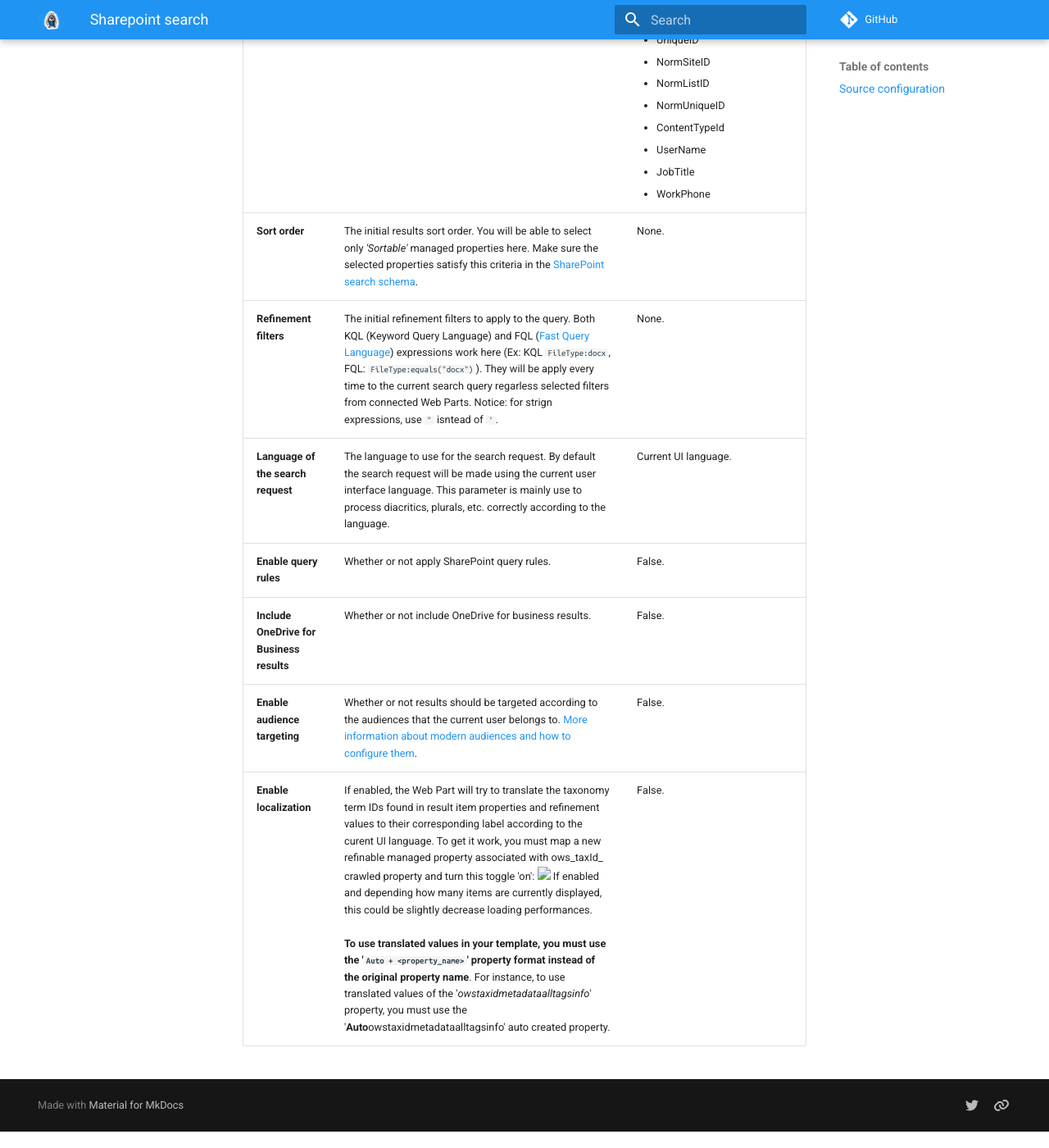
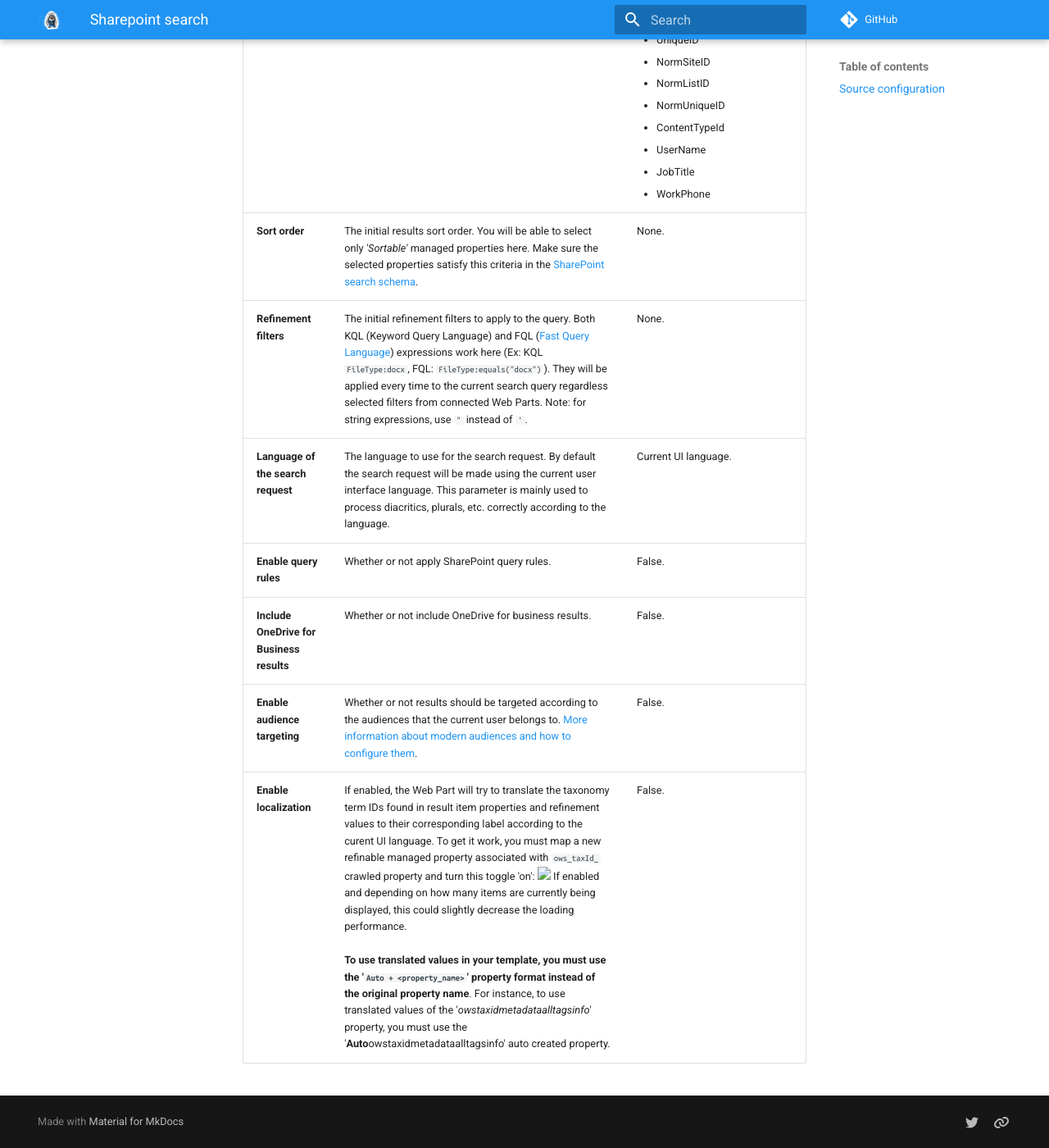
Before and after one commit to dominic5perezd/pnp-modern-search, an MkDocs documentation site: the page built from docs/usage/search-results/data-sources/sharepoint-search.md, in a window 1280 px wide and 1400 px high, scrolled down 1010 px. Shown: the whole window at 82% size. Built offline with MkDocs 1.6.1 and Material for MkDocs 9.7.7, drawn with Linux system fonts in a browser that asks for light colours; comment, search, counter and statistics services are not loaded; some of the changed text lies outside the part shown.

Commit message:
Update sharepoint-search.md

```diff
--- a/docs/usage/search-results/data-sources/sharepoint-search.md
+++ b/docs/usage/search-results/data-sources/sharepoint-search.md
@@ -6,14 +6,14 @@ The _'SharePoint Search'_ data source retrieve items from the SharePoint search
 
 | Setting | Description | Default value
 | ------- |---------------- | ---------- |
-| **Query text** | The input query text to pass to the search engine. This setting is not configurable directly in the data source options. To enable it you use go the the third configuration page of the Web Part and selected either a static or dynamic value (Ex: from a connected search box Web Part). See [the connection documentation](#) for more information on how to configure this option. This value can be then used in the **Query template** using the `{searchTerms}` token. Also this value can be a [Keyword Query Language expression (KQL)](https://docs.microsoft.com/en-us/sharepoint/dev/general-development/keyword-query-language-kql-syntax-reference). | None.
+| **Query text** | The input query text to pass to the search engine. This setting is not configurable directly in the data source options. To enable it, go to the third configuration page of the Web Part and select either a static or dynamic value (Ex: from a connected search box Web Part). See [the connection documentation](../../search-results/connections/index.md) for more information on how to configure this option. This value can be then used in the **Query template** using the `{searchTerms}` token. Also this value can be a [Keyword Query Language expression (KQL)](https://docs.microsoft.com/sharepoint/dev/general-development/keyword-query-language-kql-syntax-reference). | None.
 | **Query template** | The search query template to use. It allows you to use dynamic tokens according to the context or specifiy conditions that should always apply to the query. | `{searchTerms}`
-| **Result source ID** | Can be either a builtin result source ID listed in the dropdown or a custom result source GUID that you type. In this case to take effect, you must press _'Enter'_ to save the value. | LocalSharePointResults
+| **Result source ID** | Can be either a built-in result source ID listed in the dropdown or a custom result source GUID that you type. In this case to take effect, you must press _'Enter'_ to save the value. | LocalSharePointResults
 | **Selected properties** | The SharePoint managed properties to retrieve from the results. They can be used with the same name in layouts and slots afterwards. | <ul><li>Title</li><li>Path</li><li>DefaultEncodingURL</li><li>FileType</li><li>HitHighlightedSummary</li><li>AuthorOWSUSER</li><li>owstaxidmetadataalltagsinfo</li><li>Created</li><li>UniqueID</li><li>NormSiteID</li><li>NormListID</li><li>NormUniqueID</li><li>ContentTypeId</li><li>UserName</li><li>JobTitle</li><li>WorkPhone</ul>
-| **Sort order** | The initial results sort order. You will be able to select only _'Sortable'_ managed properties here. Make sure the selected  properties satisfy this criteria in the [SharePoint search schema](https://docs.microsoft.com/en-us/sharepoint/technical-reference/crawled-and-managed-properties-overview). | None.
-| **Refinement filters** | The initial refinement filters to apply to the query. Both KQL (Keyword Query Language) and FQL ([Fast Query Language](https://docs.microsoft.com/en-us/sharepoint/dev/general-development/fast-query-language-fql-syntax-reference)) expressions work here (Ex: KQL `FileType:docx`, FQL: `FileType:equals("docx")`). They will be apply every time to the current search query regarless selected filters from connected Web Parts. Notice: for strign expressions, use `"` isntead of `'`. | None.
-| **Language of the search request** | The language to use for the search request. By default the search request will be made using the current user interface language. This parameter is mainly use to process diacritics, plurals, etc. correctly according to the language. | Current UI language.
+| **Sort order** | The initial results sort order. You will be able to select only _'Sortable'_ managed properties here. Make sure the selected  properties satisfy this criteria in the [SharePoint search schema](https://docs.microsoft.com/sharepoint/technical-reference/crawled-and-managed-properties-overview). | None.
+| **Refinement filters** | The initial refinement filters to apply to the query. Both KQL (Keyword Query Language) and FQL ([Fast Query Language](https://docs.microsoft.com/sharepoint/dev/general-development/fast-query-language-fql-syntax-reference)) expressions work here (Ex: KQL `FileType:docx`, FQL: `FileType:equals("docx")`). They will be applied every time to the current search query regardless selected filters from connected Web Parts. Note: for string expressions, use `"` instead of `'`. | None.
+| **Language of the search request** | The language to use for the search request. By default the search request will be made using the current user interface language. This parameter is mainly used to process diacritics, plurals, etc. correctly according to the language. | Current UI language.
 | **Enable query rules** | Whether or not apply SharePoint query rules. | False.
 | **Include OneDrive for Business results** | Whether or not include OneDrive for business results. | False.
-| **Enable audience targeting** | Whether or not results should be targeted according to the audiences that the current user belongs to. [More information about modern audiences and how to configure them](https://support.microsoft.com/en-us/office/target-navigation-news-and-files-to-specific-audiences-33d84cb6-14ed-4e53-a426-74c38ea32293). | False.
-| **Enable localization** | If enabled, the Web Part will try to translate the taxonomy term IDs found in result item properties and refinement values to their corresponding label according to the curent UI language. To get it work, you must map a new refinable managed property associated with ows_taxId_ crawled property and turn this toggle 'on': <a href="../../../assets/webparts/search-results/localization_crawled_property.png"><img src="../../../assets/webparts/search-results/localization_crawled_property.png"/></a> If enabled and depending how many items are currently displayed, this could be slightly decrease loading performances. </br></br>**To use translated values in your template, you must use the '`Auto + <property_name>`' property format instead of the original property name**. For instance, to use translated values of the '_owstaxidmetadataalltagsinfo_' property, you must use the '**Auto**owstaxidmetadataalltagsinfo' auto created property.   | False.
+| **Enable audience targeting** | Whether or not results should be targeted according to the audiences that the current user belongs to. [More information about modern audiences and how to configure them](https://support.microsoft.com/office/target-navigation-news-and-files-to-specific-audiences-33d84cb6-14ed-4e53-a426-74c38ea32293). | False.
+| **Enable localization** | If enabled, the Web Part will try to translate the taxonomy term IDs found in result item properties and refinement values to their corresponding label according to the curent UI language. To get it work, you must map a new refinable managed property associated with `ows_taxId_` crawled property and turn this toggle 'on': <a href="../../../assets/webparts/search-results/localization_crawled_property.png"><img src="../../../assets/webparts/search-results/localization_crawled_property.png"/></a> If enabled and depending on how many items are currently being displayed, this could slightly decrease the loading performance. </br></br>**To use translated values in your template, you must use the '`Auto + <property_name>`' property format instead of the original property name**. For instance, to use translated values of the '_owstaxidmetadataalltagsinfo_' property, you must use the '**Auto**owstaxidmetadataalltagsinfo' auto created property.   | False.
```
